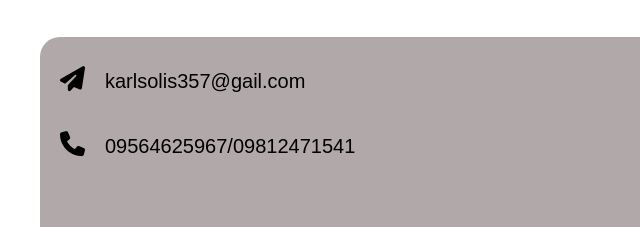
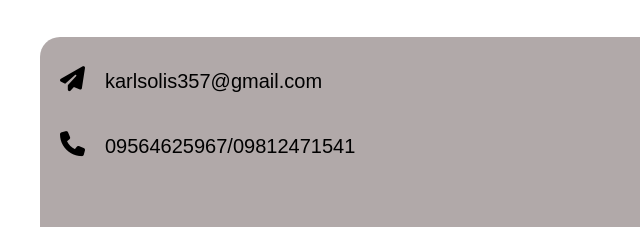
Before and after one commit to karlss127/portfiolos, a plain HTML site: page Portfiolo-main/index.html in a window 1280 px wide. Shown: the part 2060-2287 px from the top of the page, 0-640 px from the left. Drawn offline with Linux system fonts and the light colour scheme.

Commit message:
Update index.html

```diff
--- a/Portfiolo-main/index.html
+++ b/Portfiolo-main/index.html
@@ -145,7 +145,7 @@
             <div class="Contact">
                 <div class="section left">
                      <div>
-                            <p><i class="fa-solid fa-paper-plane"></i>karlsolis357@gail.com</p>
+                            <p><i class="fa-solid fa-paper-plane"></i>karlsolis357@gmail.com</p>
                             <p><i class="fa-solid fa-phone"></i>09564625967/09812471541</p>
                     </div>
 
```
